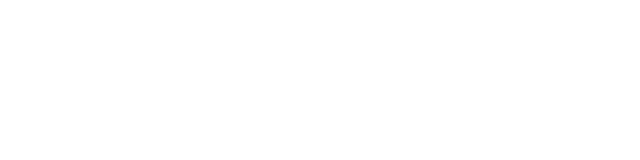
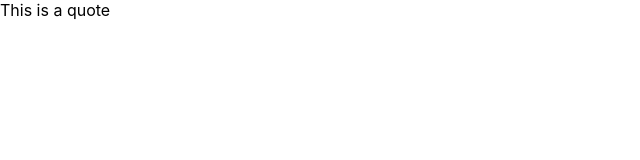
Before and after one commit to MateCon/random-quote-machine, a React (Create React App) app: page / in a window 1280 px wide. Shown: the top 160 px of the page, without its empty margins (0-640 px from the left). Built offline with nearby package versions, Linux system fonts and the light colour scheme.

Commit message:
create quote machine

```diff
--- a/src/App.js
+++ b/src/App.js
@@ -1,8 +1,11 @@
+import React from 'react';
+import QuoteMachine from './components/quoteMachine';
 import './App.css';
 
 function App() {
   return (
     <div className="App">
+      <QuoteMachine />
     </div>
   );
 }
--- /dev/null
+++ b/src/components/quoteMachine.js
@@ -0,0 +1,17 @@
+import React, { Component } from 'react';
+
+class QuoteMachine extends Component {
+    constructor(props) {
+        super(props);
+    }
+
+    render() {
+        return (
+            <div>
+                This is a quote
+            </div>
+        );
+    }
+}
+
+export default QuoteMachine;
```
